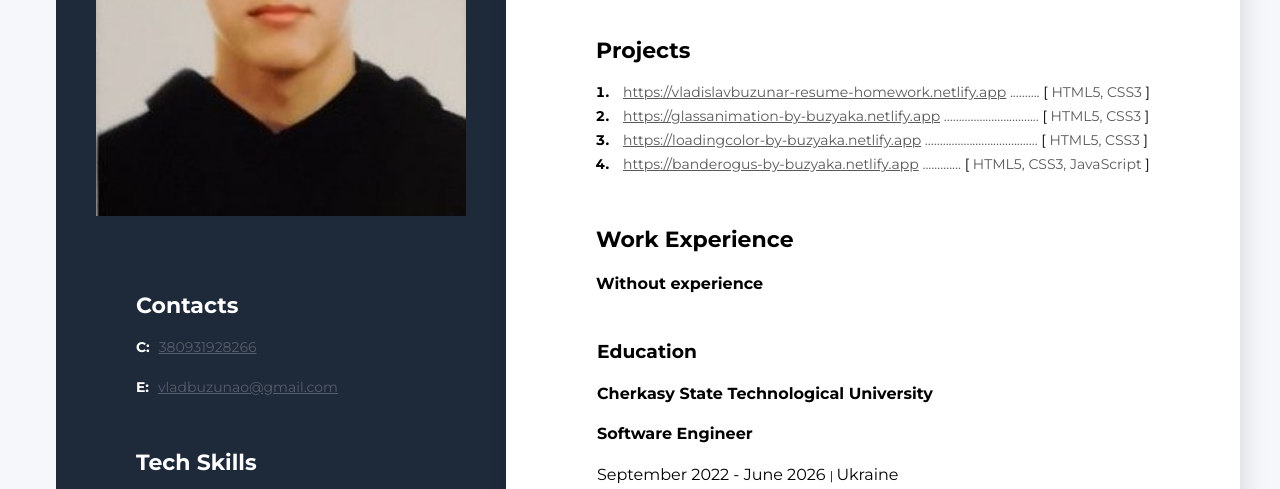
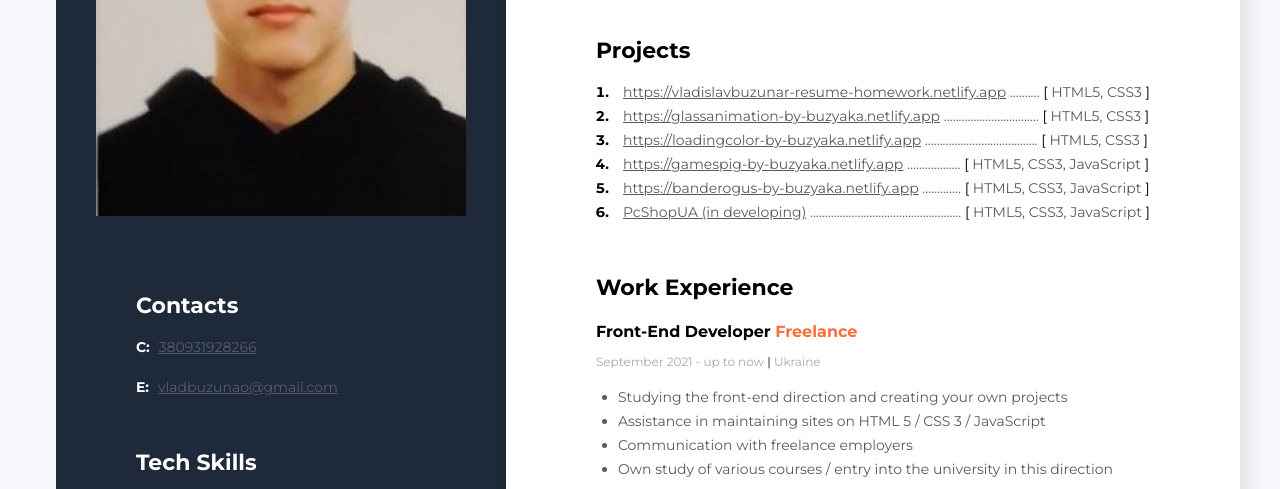
Before and after one commit to buzyaka/myResume, a plain HTML site: page index.html in a window 1280 px wide. Shown: the part 303-792 px from the top of the page. Drawn offline with Linux system fonts and the light colour scheme.

Commit message:
added a project and work experience

```diff
--- a/index.html
+++ b/index.html
@@ -34,27 +34,38 @@
                     <span class="project-bracket"> [ </span> HTML5, CSS3 <span class="project-bracket"> ] </span>
                 </span>
             </li>
+
             <li class="project-item">
                     <span class="project">
                     <a href="https://glassanimation-by-buzyaka.netlify.app" class="project-link">https://glassanimation-by-buzyaka.netlify.app</a> ................................
                     <span class="project-bracket"> [ </span> HTML5, CSS3 <span class="project-bracket"> ] </span>
                     </span>
             </li>
+
             <li class="project-item">
                     <span class="project">
                     <a href="https://loadingcolor-by-buzyaka.netlify.app" class="project-link">https://loadingcolor-by-buzyaka.netlify.app</a> ......................................
                     <span class="project-bracket"> [ </span> HTML5, CSS3 <span class="project-bracket"> ] </span>
                     </span>
             </li>
-            <!-- <li class="project-item">
+
+            <li class="project-item">
                     <span class="project">
-                    <a href="https://handmade-mocacademy-by-buzyaka.netlify.app" class="project-link">https://handmade-mocacademy-by-buzyaka.netlify.app</a> .......
-                    <span class="project-bracket"> [ </span> HTML5, CSS3 <span class="project-bracket"> ] </span>
-            </li> -->
+                    <a href="https://gamespig-by-buzyaka.netlify.app" class="project-link">https://gamespig-by-buzyaka.netlify.app</a> ..................
+                    <span class="project-bracket"> [ </span> HTML5, CSS3, JavaScript <span class="project-bracket"> ] </span>
+            </li>
+
             <li class="project-item">
                     <span class="project">
                     <a href="https://banderogus-by-buzyaka.netlify.app" class="project-link">https://banderogus-by-buzyaka.netlify.app</a> .............
                     <span class="project-bracket"> [ </span> HTML5, CSS3, JavaScript <span class="project-bracket"> ] </span>
+                </span>
+            </li>
+
+            <li class="project-item">
+                <span class="project">
+                <a href="#" class="project-link">PcShopUA (in developing)</a> ...................................................
+                <span class="project-bracket"> [ </span> HTML5, CSS3, JavaScript <span class="project-bracket"> ] </span>
                 </span>
             </li>
         </ol>
@@ -62,9 +73,16 @@
      <!--Work-->
         <div class="work">
            <h3 class="title">Work Experience</h3>
-           <h4> Without experience </h4>
            <!--Company 1-->
            <div>
+            <h4 class="work-position">Front-End Developer <span class="organization"> Freelance </span> </h4>
+            <p class="period">September 2021 - up to now <span class="line"> | </span> Ukraine </p>
+            <ul class="work-list">
+                <li class="work-list-item">Studying the front-end direction and creating your own projects</li>
+                <li class="work-list-item">Assistance in maintaining sites on HTML 5 / CSS 3 / JavaScript</li>
+                <li class="work-list-item">Communication with freelance employers</li>
+                <li class="work-list-item">Own study of various courses / entry into the university in this direction</li>
+            </ul>
            </div>
            <!--Company 2-->
            <div>
```
